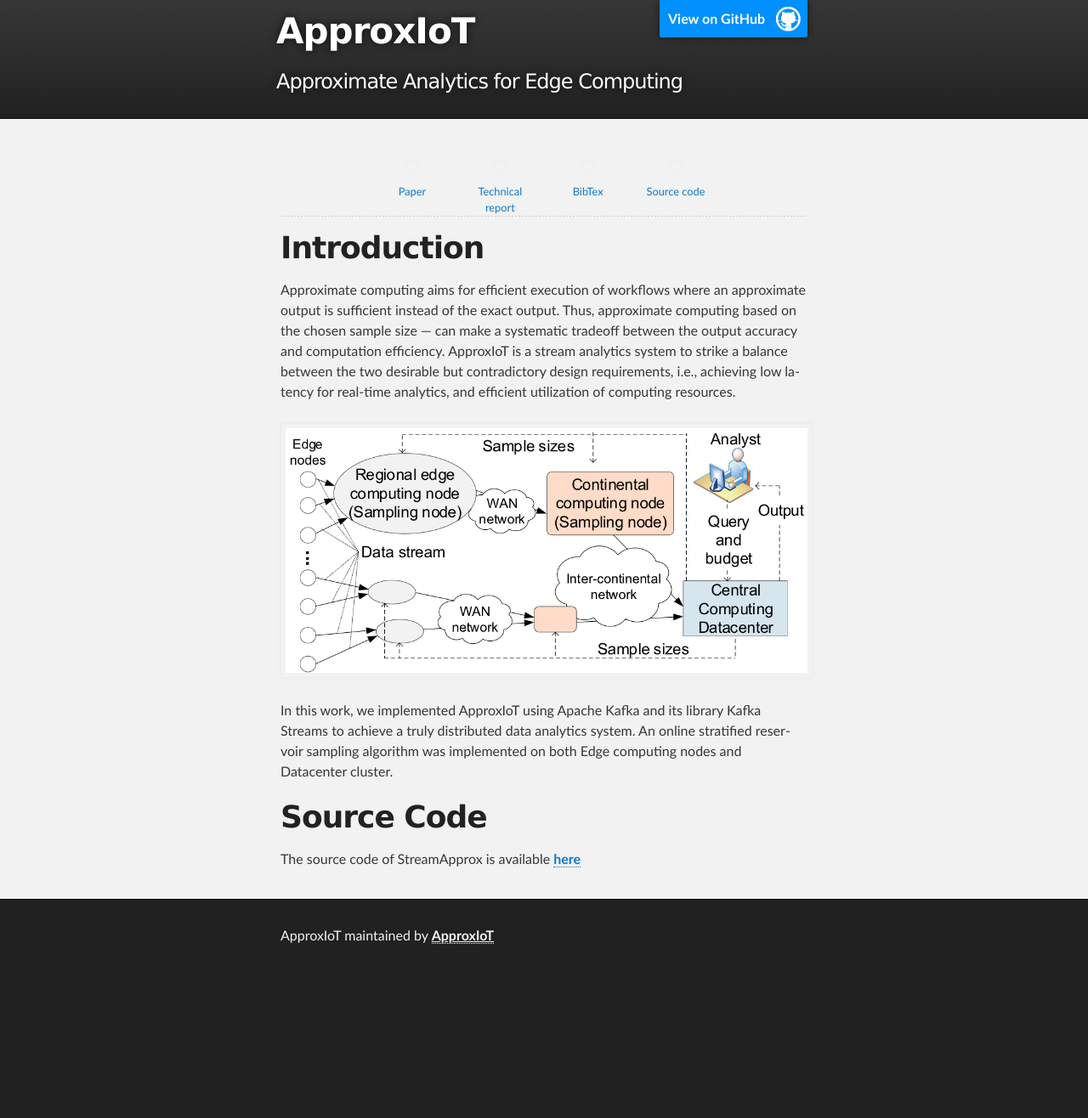
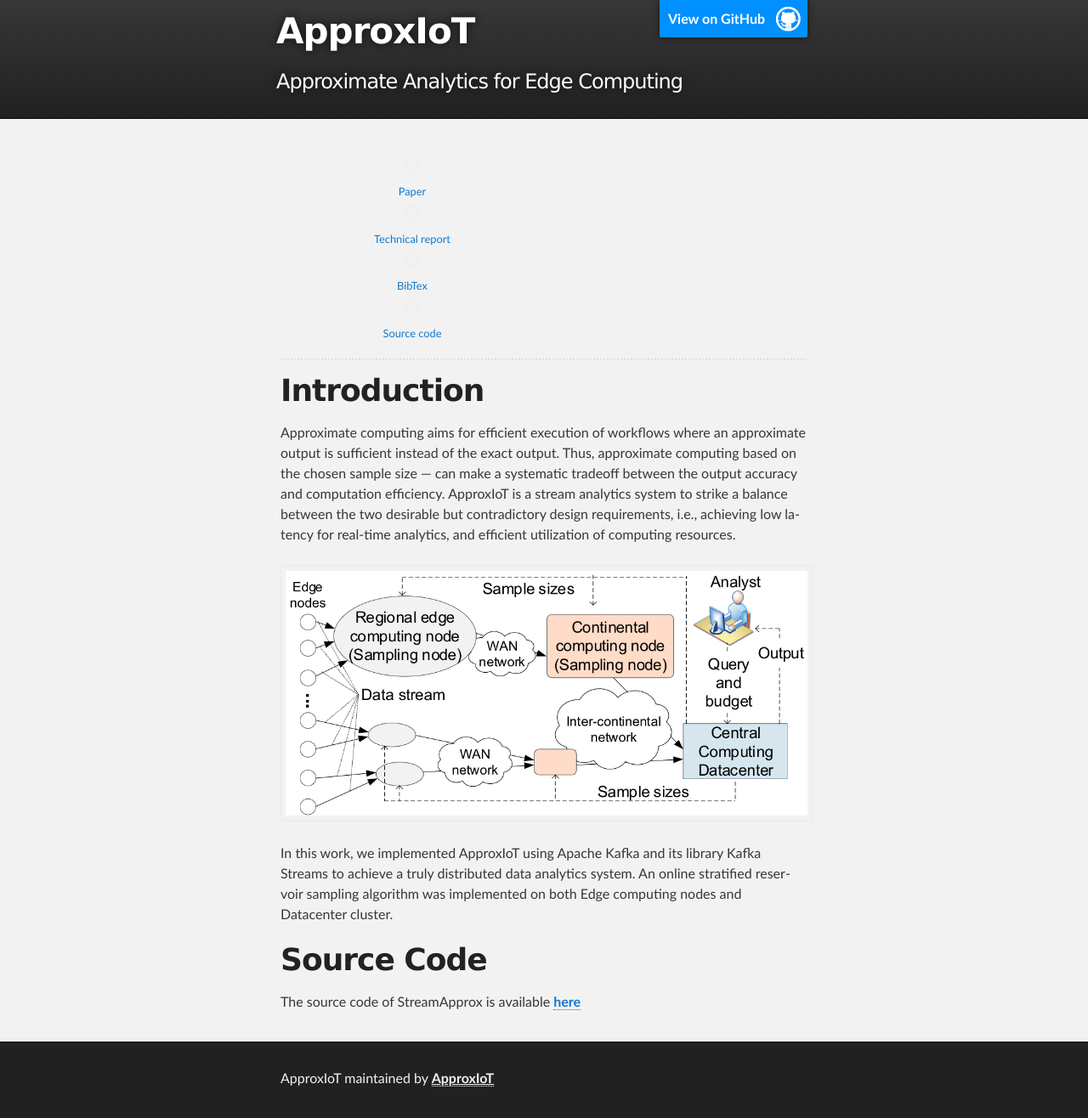
Before and after one commit to ApproxIoT/ApproxIoT, a Jekyll site: the page built from index.md, in a window 1280 px wide. Shown: the whole page at 85% size. Built offline with Jekyll 4.4.1, drawn with Linux system fonts in a browser that asks for light colours; before the commit the page ends 1148 px from its top, so only the background shows below that.

Commit message:
change figures

```diff
--- a/index.md
+++ b/index.md
@@ -6,37 +6,34 @@ layout: default
   <img class="img-spark-flink" src="/images/spark-flink1.png" alt="spark-flink" style="height: 80px; weight: 800px;"/>
 </div> -->
 
-<table>
-   <tr>
-<div class="large-2 large-push-2 columns" markdown="0" style="text-align:center;">
+<div class="large-2 large-push-2" markdown="0" style="text-align:center;">
         <a href="https://xxx">
             <img class="t0" width="10%" src="/ApproxIoT/images/IEEE.png" alt="Paper">
             <div style="text-align:center; margin: 0 0 0 0; font-size: 0.8em;">Paper</div>
         </a>
 </div>
 
- <div class="large-2 large-push-2 columns" markdown="0" style="text-align:center;">
+ <div class="large-2 large-push-2" markdown="0" style="text-align:center;">
         <a href="https://xx">
             <img class="t0" width="10%" src="/ApproxIoT/images/report-icon.png" alt="Technical report">
             <div style="text-align:center; margin: 0 0 0 0; font-size: 0.8em;">Technical report</div>
         </a>
 </div>
 
- <div class="large-2 large-push-2 columns" markdown="0" style="text-align:center;">
+ <div class="large-2 large-push-2" markdown="0" style="text-align:center;">
         <a href="/ApproxIoT/docs/bib.md">
             <img class="t0" width="10%" src="/ApproxIoT/images/bibtex-icon.png" alt="Bibtex">
             <div style="text-align:center; margin: 0 0 0 0; font-size: 0.8em;">BibTex</div>
         </a>
 </div>
 
- <div class="large-2 large-push-2 columns" markdown="0" style="text-align:center;">
+ <div class="large-2 large-push-2" markdown="0" style="text-align:center;">
         <a href="https://xx">
             <img class="t0" width="10%" src="/ApproxIoT/images/github-icon.png" alt="Source code">
             <div style="text-align:center; margin: 0 0 0 0; font-size: 0.8em;">Source code</div>
         </a>
 </div>
-</tr>
-</table>
+
 
 -------
 <!-- <div class="large-2 medium-push-2 columns" style="text-align:center;position:relative;left:29%;right:auto;">
```
Also changed, not shown: 2 other files.
